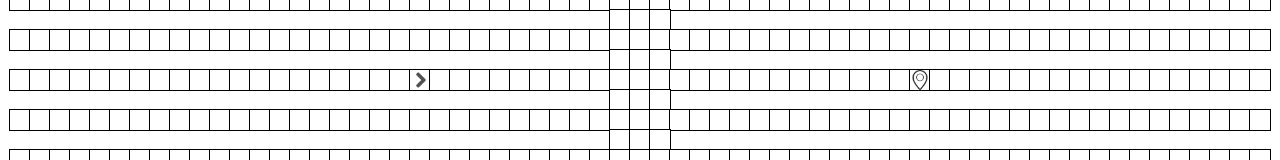
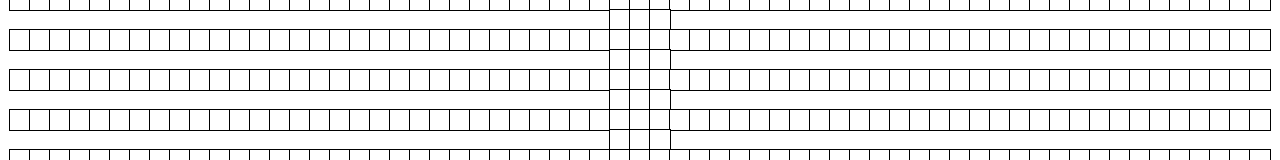
Before and after one commit to marsalah003/Pathfinding-Visualizer, a React (Create React App) app: page / in a window 1280 px wide. Shown: the part 459-619 px from the top of the page. Built offline with nearby package versions, Linux system fonts and the light colour scheme.

Commit message:
changed starting positions

```diff
--- a/src/PathfindingVisualiser/grid.ts
+++ b/src/PathfindingVisualiser/grid.ts
@@ -64,8 +64,8 @@ for (let row = 0; row < GRID_ROW_LENGTH; row++) {
   grid.push(currentRow);
 }
 // Start and destination placed
-grid[11][20].isStart = true;
-grid[11][45].isEnd = true;
+grid[22][0].isStart = true;
+grid[0][65].isEnd = true;
 
 export { grid };
 export type { posI, gridI, nodeI };
```
